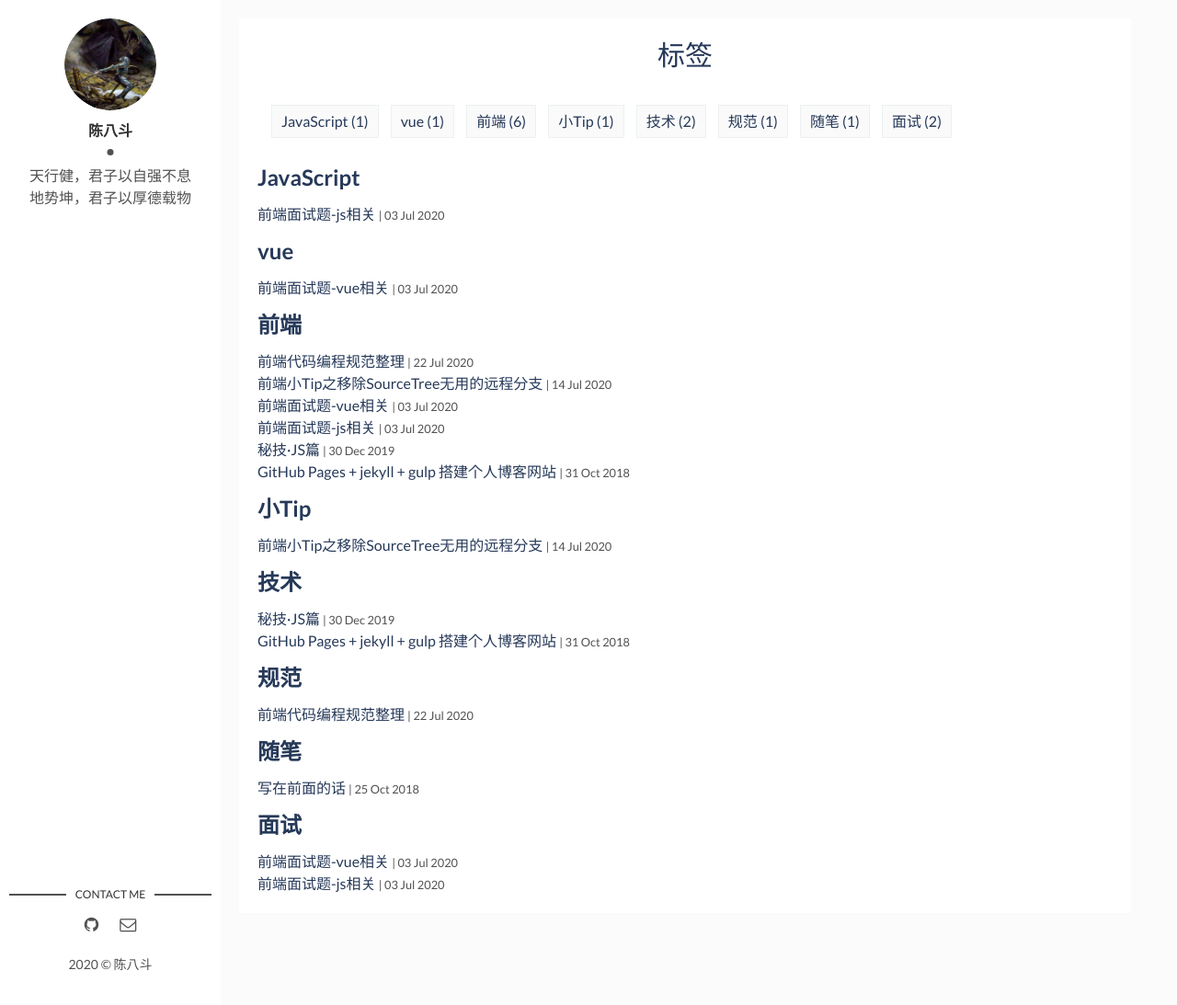
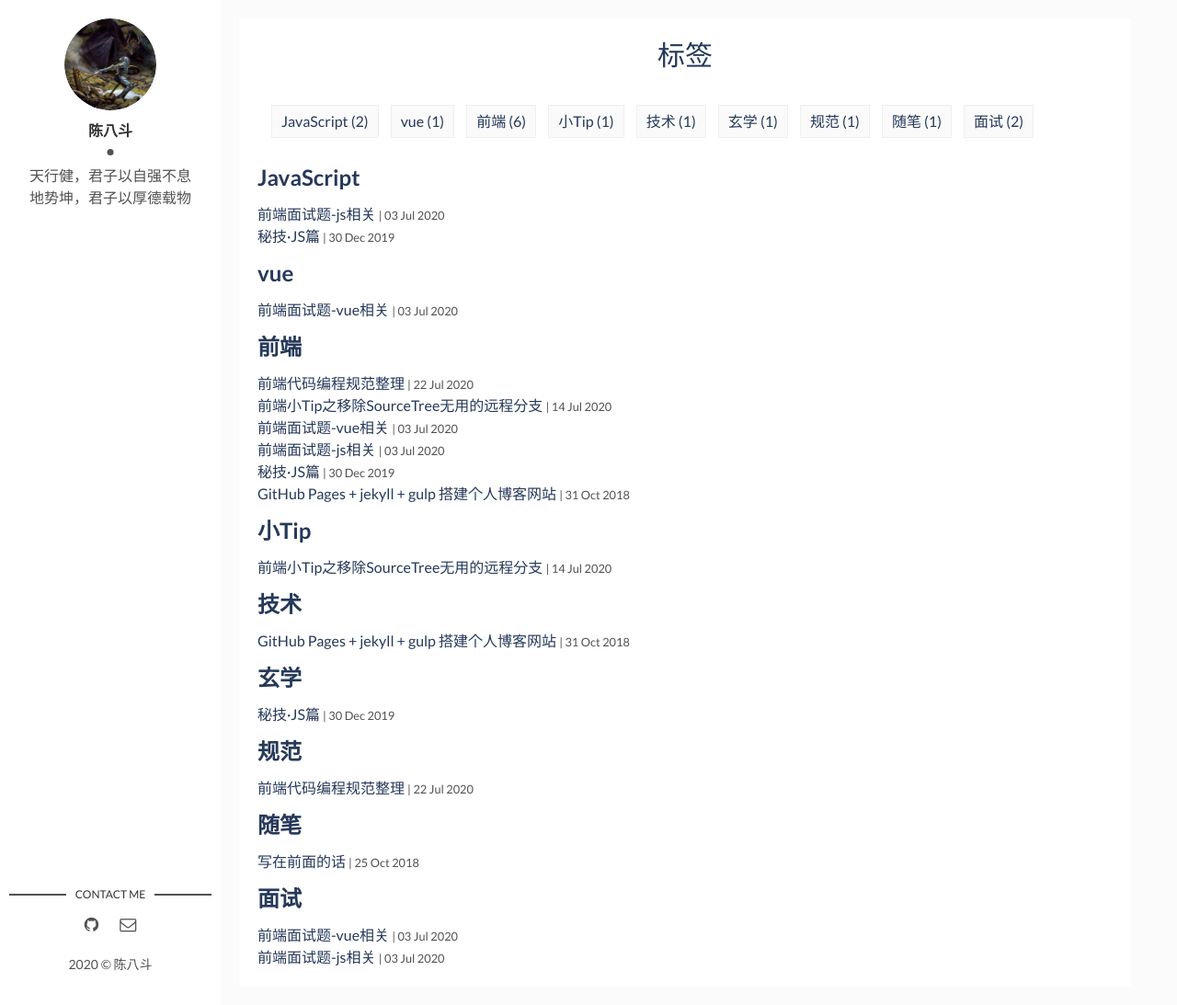
Before and after one commit to ChenBaDou/ChenBaDou.github.io, a Jekyll site: the page built from tags.html, in a window 1280 px wide and 1093 px high. Shown: the whole window at 92% size. Built offline with Jekyll 4.4.1, drawn with Linux system fonts in a browser that asks for light colours.

Commit message:
Update 2019-12-30-秘技·JS篇.markdown

```diff
--- a/_posts/2019-12-30-秘技·JS篇.markdown
+++ b/_posts/2019-12-30-秘技·JS篇.markdown
@@ -3,7 +3,7 @@ layout: post
 title: "秘技·JS篇"
 date: 2019-12-30 15:30:08 +0800
 description: 秘技·JS篇
-tags: [技术,前端]
+tags: [前端,JavaScript,玄学]
 img: import/JavaScript.jpg
 ---
 
```
